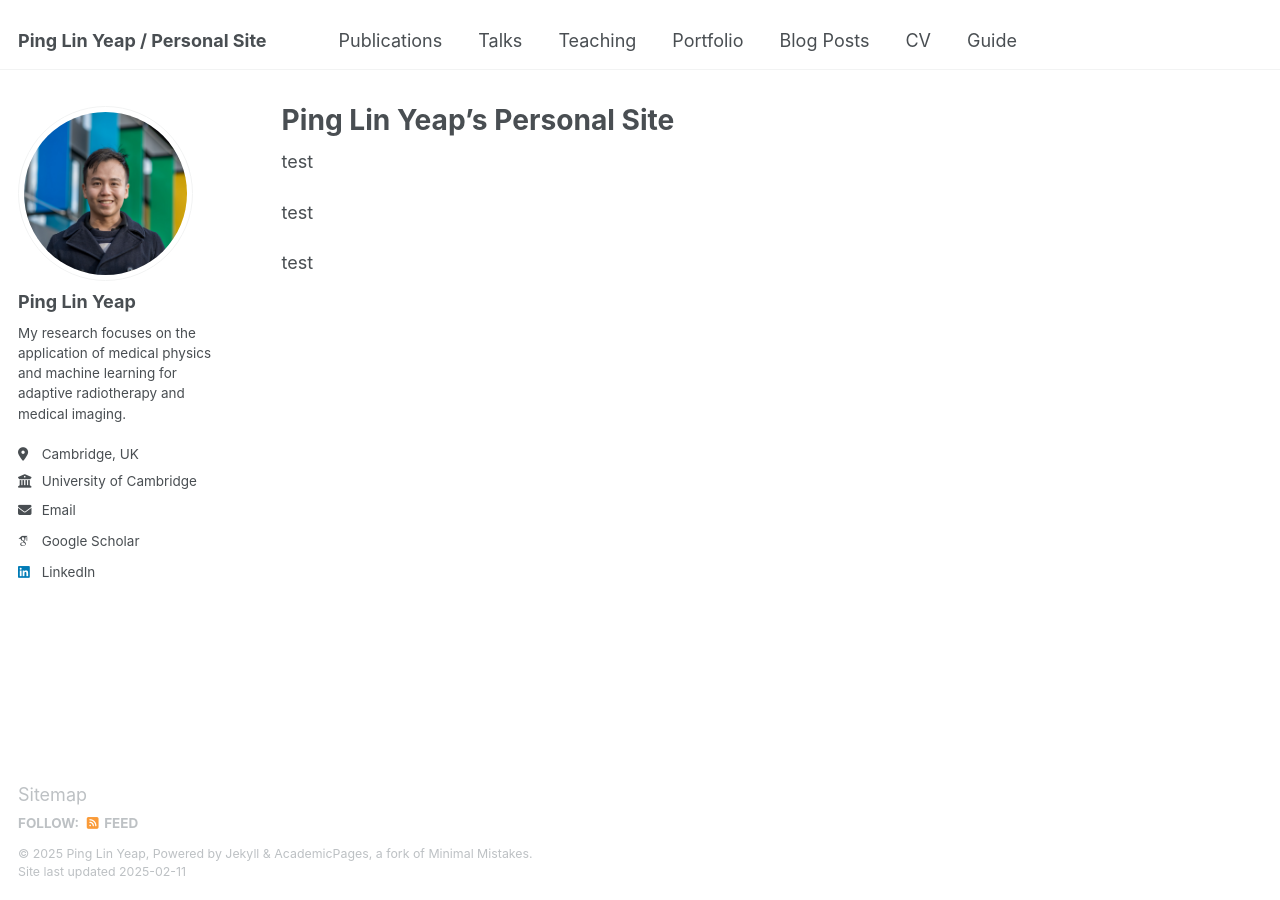
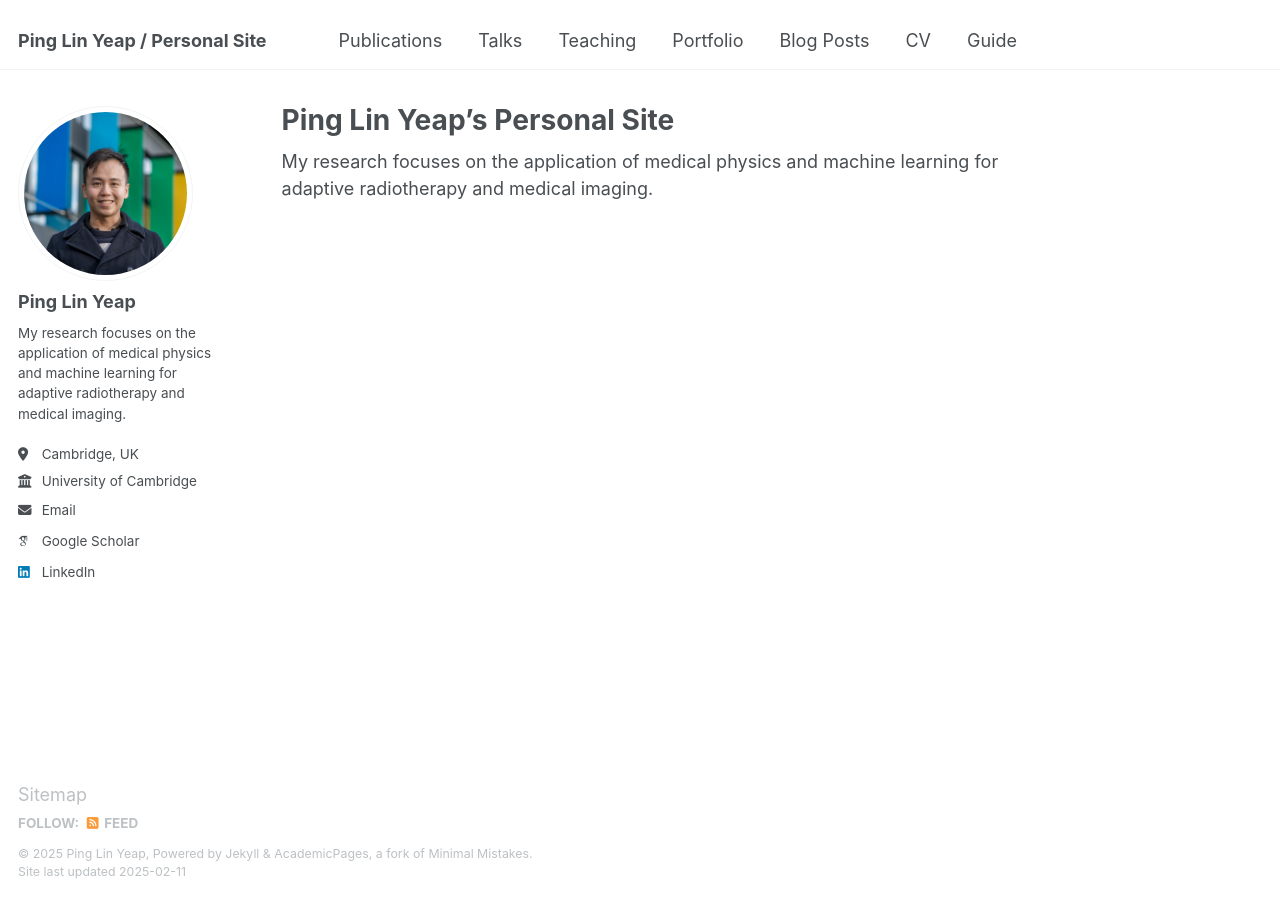
Before and after one commit to yeappl/yeappl.github.io, a Jekyll site: the page built from _pages/about.md, in a window 1280 px wide. Built offline with Jekyll 4.4.1, drawn with Linux system fonts in a browser that asks for light colours; some web fonts are replaced.

Commit message:
Update about.md

```diff
--- a/_pages/about.md
+++ b/_pages/about.md
@@ -7,11 +7,7 @@ redirect_from:
   - /about.html
 ---
 
-test
-
-test
-
-test
+My research focuses on the application of medical physics and machine learning for adaptive radiotherapy and medical imaging.
 
 <!--
 This is the front page of a website that is powered by the [Academic Pages template](https://github.com/academicpages/academicpages.github.io) and hosted on GitHub pages. [GitHub pages](https://pages.github.com) is a free service in which websites are built and hosted from code and data stored in a GitHub repository, automatically updating when a new commit is made to the repository. This template was forked from the [Minimal Mistakes Jekyll Theme](https://mmistakes.github.io/minimal-mistakes/) created by Michael Rose, and then extended to support the kinds of content that academics have: publications, talks, teaching, a portfolio, blog posts, and a dynamically-generated CV. You can fork [this template](https://github.com/academicpages/academicpages.github.io) right now, modify the configuration and markdown files, add your own PDFs and other content, and have your own site for free, with no ads!
```
